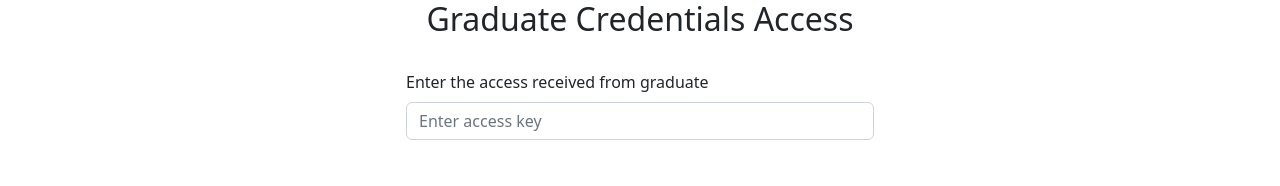
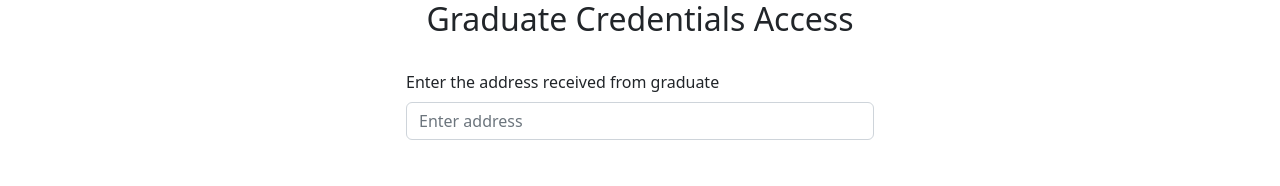
Before and after one commit to Kobani-FM/bridging-block, a React (Create React App) app in the folder src/frontend/: page /requester/access-credential in a window 1280 px wide. Shown: the part 271-457 px from the top of the page. Built offline with nearby package versions, Linux system fonts and the light colour scheme; what web3 would draw is missing.

Commit message:
Slightly changed prompts for requester

```diff
--- a/src/frontend/src/components/requester/RequesterAccess.js
+++ b/src/frontend/src/components/requester/RequesterAccess.js
@@ -51,8 +51,8 @@ function RequesterAccess() {
 				            <br></br>
 				            <Form onSubmit={handleSubmit}>
 				                <Form.Group controlId="formAddress">
-				                    <Form.Label>Enter the access received from graduate</Form.Label>
-				                    <Form.Control type="text" name="address" value={wallet.address} onChange={handleInputChange} placeholder="Enter access key" required/>
+				                    <Form.Label>Enter the address received from graduate</Form.Label>
+				                    <Form.Control type="text" name="address" value={wallet.address} onChange={handleInputChange} placeholder="Enter address" required/>
 				                </Form.Group>
 				                <div className="text-center">
 				                    <Button variant="danger mt-5" type="submit">
```
